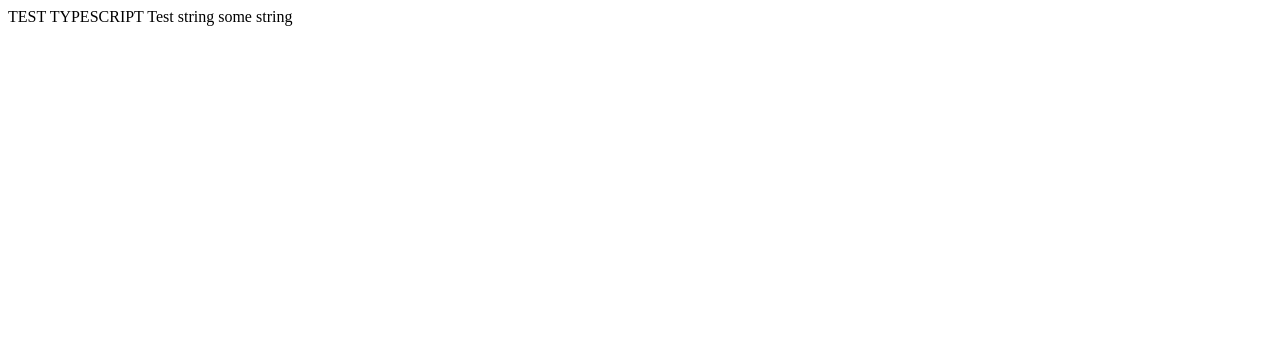
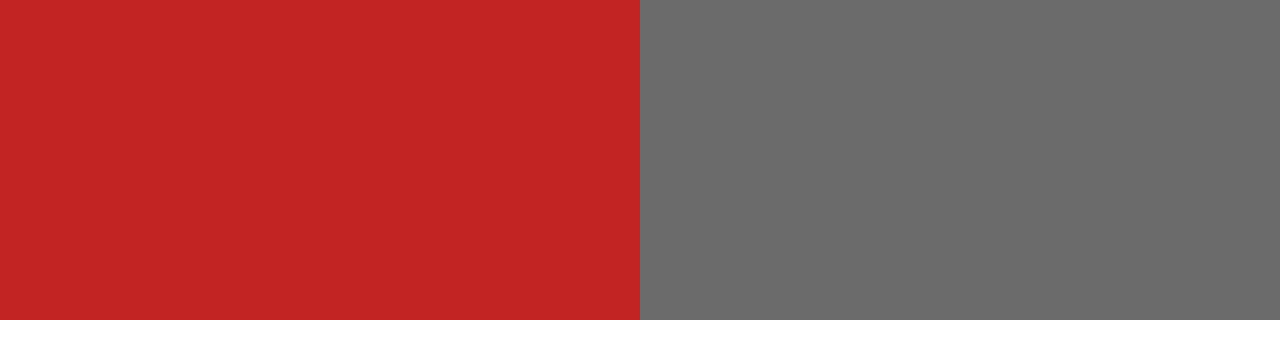
Before and after one commit to LazySelkie/SpotsGenerator, a Nuxt app: page / in a window 1280 px wide. Shown: the top 358 px of the page. Built offline with nearby package versions, Linux system fonts and the light colour scheme.

Commit message:
попытки

```diff
--- a/app.vue
+++ b/app.vue
@@ -3,6 +3,11 @@
 </template>
 
 <script>
-import { NuxtPage } from '#components';
 
 </script>
+
+<style>
+body {
+  margin: 0;
+}
+</style>
--- a/package.json
+++ b/package.json
@@ -11,6 +11,7 @@
   },
   "dependencies": {
     "nuxt": "^3.15.4",
+    "sass": "^1.85.1",
     "vue": "latest",
     "vue-router": "latest"
   }
--- a/pages/index.vue
+++ b/pages/index.vue
@@ -1,8 +1,10 @@
 <template>
-  <div>
-   TEST TYPESCRIPT
-   {{ obj.id }}
-   {{ v }}
+  <div class="spot-main">
+    <canvas class="spot-canvas"></canvas>
+
+    <div class="spot-sidebar">
+
+    </div>
   </div>
 </template>
 
@@ -11,7 +13,7 @@
 
 interface testType {
   id: String,
-  something?: Number // этого property может не быть в этом интерфейсе
+  something?: Number,
 }
 
 let obj: testType = {
@@ -19,9 +21,7 @@
   something: 5
 }
 
-// const testFunc = <String> () => { // тут приведение результата к типу String происходит
-//   return "blabla";
-// }
+
 const testFunc = ():String => {
   return "blabla";
 }
@@ -47,3 +47,26 @@
 }
 
 </script>
+
+<style lang="scss">
+.spot-main {
+  display: flex;
+  flex-direction: row;
+  align-items: center;
+  width: 100%;
+  height: 100%;
+  background-color: #6b6b6b;
+}
+
+.spot-canvas {
+  flex: 1 0;
+  width: 100%;
+  height: 100%;
+  background-color: #c22424;
+}
+
+.spot-sidebar {
+  flex: 1 0;
+  background-color: #61b600;
+}
+</style>
```
Also changed, not shown: 1 other file (tests, documents, lock files or other folders).
